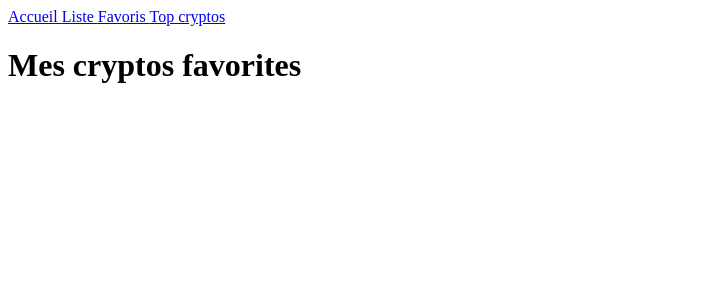
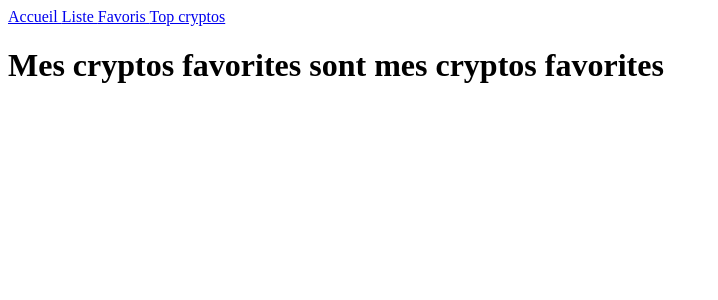
Before and after one commit to yaelm34/APICrypto, a React (Create React App) app in the folder app/: page /fav in a window 1280 px wide. Shown: the top 300 px of the page, without its empty margins (0-718 px from the left). Built offline with nearby package versions, Linux system fonts and the light colour scheme.

Commit message:
version without favorites

```diff
--- a/app/src/pages/Fav/index.jsx
+++ b/app/src/pages/Fav/index.jsx
@@ -1,9 +1,10 @@
 //favorites page
+//is a favorite page
 
 function Fav() {
     return (
         <div>
-            <h1>Mes cryptos favorites</h1>
+            <h1>Mes cryptos favorites sont mes cryptos favorites</h1>
         </div>
     )
 }
```
